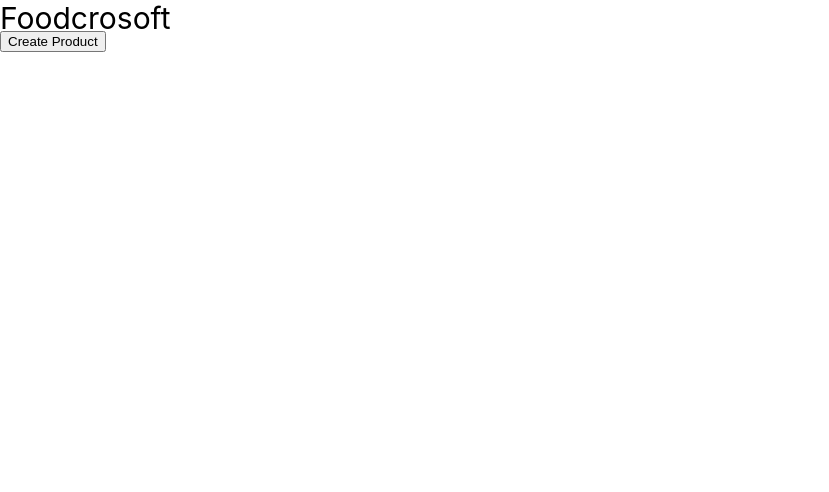
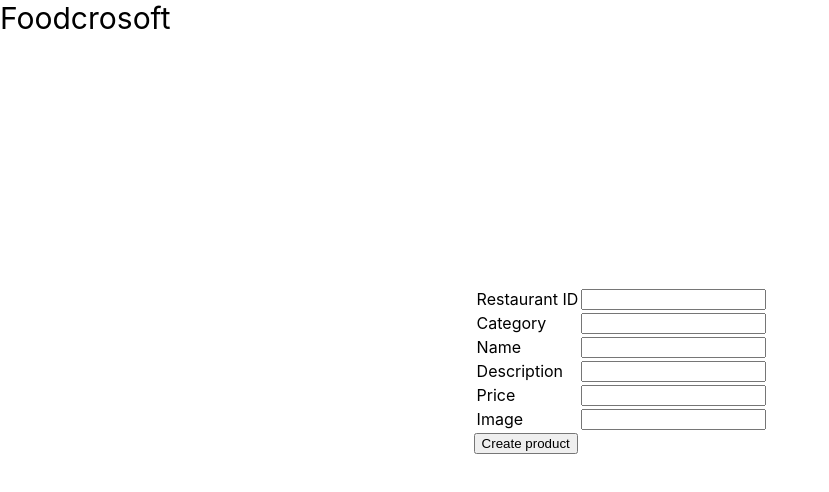
Before and after one commit to AWAProjectOrganisationTeam24/Frontend, a React (Create React App) app: page /productMaker in a window 1280 px wide. Shown: the top 492 px of the page, without its empty margins (0-829 px from the left). Built offline with nearby package versions, Linux system fonts and the light colour scheme.

Commit message:
Update ProductMaker.js

```diff
--- a/src/components/ProductMaker.js
+++ b/src/components/ProductMaker.js
@@ -1,23 +1,10 @@
-import React from 'react'
 
-class ProductMaker extends React.Component{
+/*    Submit(){
+        console.log("check")
+        const value1 = document.getElementById("Input1").value
+        const value2 = document.getElementById("Input2").value
 
-    constructor(props) {
-        super(props)
-
-        this.state={
-            message: ''
-        }
-    }
-
-
-
-    Submit(){
-        console.log("check")
-        var value1 = document.getElementById("Input1").value
-        var value2 = document.getElementById("Input2").value
-
-        var value3 = document.getElementById("Input3").value
+        const value3 = document.getElementById("Input3").value
 
 
         console.log(value1)
@@ -37,12 +24,12 @@
     clickHandler() {
         this.setState({
            message: <div>
-           <button onClick={() => this.Back()}>X</button>
-           <div>Product name<input type="text" id="Input1"/></div>
-       <div>Restaurant<input type="text"             id="Input2"/></div>
-       <div>Operation hours<input type="text"     id="Input3"/></div>
-       <button onClick={() => this.Submit()}>Submit</button>
-       </div>
+                        <button onClick={() => this.Back()}>X</button>
+                        <div>Product name<input type="text" id="product"/></div>
+                        <div>Restaurant<input type="text" id="restaurant"/></div>
+                        <div>Operation hours<input type="text" id="openHr"/></div>
+                        <button onClick={() => this.Submit()}>Submit</button>
+                    </div>
         })
         console.log(this)
     }
@@ -55,4 +42,111 @@
         )
     }
 }
-export default ProductMaker
+*/
+import React, { Component } from 'react';
+import axios from "axios";
+import styles from './Login.module.css';
+
+
+class ProductMaker extends Component {
+    constructor(props) {
+        super(props);
+
+        this.state = {
+            id_restaurant: '',
+            category: '',
+            name: '',
+            description: '',
+            price: '',
+            image: ''
+        }
+    }
+
+    changeHandler = e => {
+        this.setState({
+            id_restaurant: e.target.value[0],
+            category: e.target.value[1],
+            name: e.target.value[2],
+            description: e.target.value[3],
+            price: e.target.value[4],
+            image: e.target.value[5]
+        })
+    }
+
+    submitHandler = e => {
+        e.preventDefault();
+        console.log(this.state);
+
+        //send it to backend + ensure if goes bad
+        //get response from backend - if login & psw is OK -> show homepage
+        axios.post("http://localhost:5000/", {
+            id_restaurant: this.state.id_restaurant,
+            category: this.state.category,
+            name: this.state.name,
+            description: this.state.description,
+            price: this.state.price,
+            image: this.state.image
+        })
+            .then(res => {
+                console.log(res)
+            })
+            .catch(err => {
+                console.log(err)
+            })
+    }
+
+    render() {
+        const { id_restaurant, category, name, description, price, image } = this.state
+        return (
+            <div className ={ styles.container }>
+                <form onSubmit={this.submitHandler}>
+                    <table>
+                        <tr>
+                            <td>Restaurant ID</td>
+                            <input type="text"
+                                   name="id_restaurant"
+                                   value={id_restaurant}
+                                   onChange={this.changeHandler} />
+                        </tr>
+                        <tr>
+                            <td>Category</td>
+                            <input type="text"
+                                   name="category"
+                                   value={category}
+                                   onChange={this.changeHandler} />
+                        </tr>
+                        <tr>
+                            <td>Name</td>
+                            <input type="text"
+                                   name="name"
+                                   value={name}
+                                   onChange={this.changeHandler} />
+                        </tr>
+                        <tr>
+                            <td>Description</td>
+                            <input type="text"
+                                   name="description"
+                                   value={description}
+                                   onChange={this.changeHandler} />
+                        </tr>
+                        <tr>
+                            <td>Price</td>
+                            <input type="text"
+                                   name="price"
+                                   value={price}
+                                   onChange={this.changeHandler} />
+                        </tr>
+                        <tr>
+                            <td>Image</td>
+                            <input type="text"
+                                   name="image"
+                                   value={image}
+                                   onChange={this.changeHandler} />
+                        </tr>
+                    </table>
+                    <button type="submit">Create product</button>
+                </form>
+            </div>
+        )
+    }}
+export default ProductMaker;
```
